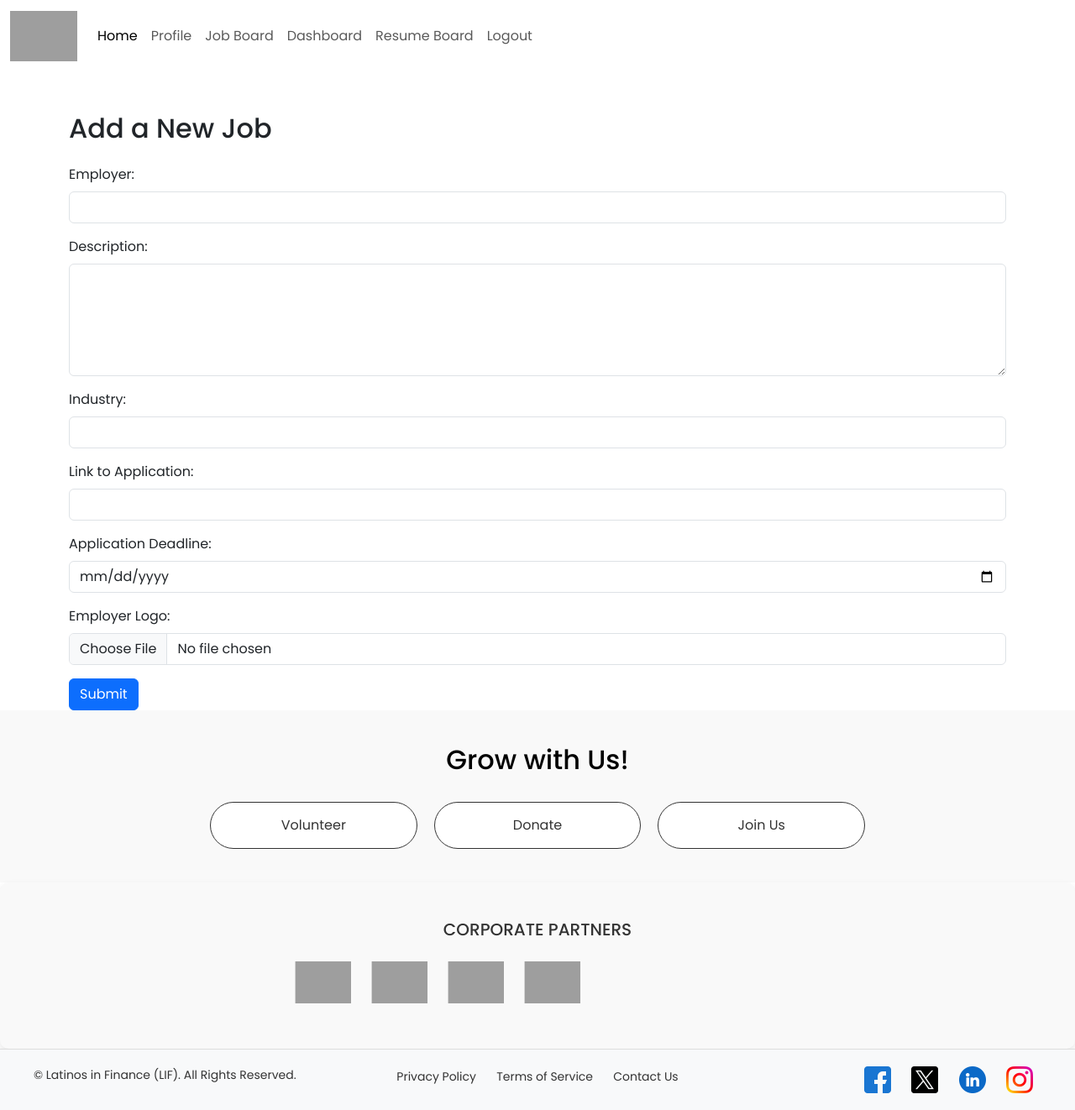
After one commit to erickvivas415/crmproject, a Django app: page /add_job/ in a window 1280 px wide. The commit adds this page. Shown: the whole page at 84% size. Run offline with Django 5.2, Linux system fonts and the light colour scheme; the visitor is signed in with stand-in values (Sample User, id 1); grey boxes are pictures that could not be loaded.

Commit message:
Update jobboard

```diff
--- a/homepage/admin.py
+++ b/homepage/admin.py
@@ -1,11 +1,12 @@
 from django.contrib import admin
 from django.contrib.auth.models import User  # Import the User model
 from django.contrib.auth.admin import UserAdmin
-from .models import Profile, Profession
+from .models import Profile, Profession, Job
 
 # Register your custom models
 admin.site.register(Profile)
 admin.site.register(Profession)
+admin.site.register(Job)
 
 # Admin site header and titles
 admin.site.site_header = 'LIF CRM Administration'
--- a/homepage/forms.py
+++ b/homepage/forms.py
@@ -1,6 +1,6 @@
 from django.contrib.auth.forms import UserCreationForm
 from django.contrib.auth.models import User
-from .models import Profile
+from .models import Profile, Job
 from django import forms
 
 
@@ -46,3 +46,8 @@ class ProfileForm(forms.ModelForm):
     class Meta:
         model = Profile
         fields = ('phone', 'city', 'state', 'zip', 'country', 'gender', 'image')
+
+class JobForm(forms.ModelForm):
+    class Meta:
+        model = Job
+        fields = ['employer', 'description', 'industry', 'application_link', 'application_deadline', 'employer_logo']
--- a/homepage/models.py
+++ b/homepage/models.py
@@ -77,3 +77,38 @@ class Profession(models.Model):
 
     def __str__(self):
         return(f"{self.user}")
+
+class Job(models.Model):
+    user = models.ForeignKey(User, on_delete=models.CASCADE, related_name="jobs")
+    employer = models.CharField(max_length=100)
+    description = models.TextField()
+    industry = models.CharField(max_length=50)
+    application_link = models.URLField(max_length=500)
+    application_deadline = models.DateField()
+    employer_logo = models.ImageField(
+        upload_to='employer_logos/',
+        default='employer_logos/default_logo.jpg',
+        blank=True
+    )
+    date_posted = models.DateTimeField(auto_now_add=True)
+
+    def __str__(self):
+        return f"{self.employer} - {self.industry}"
+
+    def save(self, *args, **kwargs):
+        super().save(*args, **kwargs)
+
+        # Automatically resize the logo if it's too large
+        if self.employer_logo and self.employer_logo.name != 'employer_logos/default_logo.jpg':
+            img = Image.open(self.employer_logo)
+            if img.height > 300 or img.width > 300:
+                output_size = (300, 300)
+                img.thumbnail(output_size)
+
+                # Save the resized image
+                img_io = BytesIO()
+                img.save(img_io, format='JPEG')
+                img_io.seek(0)
+                self.employer_logo.save(self.employer_logo.name, img_io, save=False)
+
+        super().save(*args, **kwargs)
--- /dev/null
+++ b/homepage/templates/homepage/add_job.html
@@ -0,0 +1,40 @@
+{% extends 'homepage/index.html' %}
+
+{% block content %}
+<div class="container mt-5">
+    <h2 class="mb-4">Add a New Job</h2>
+    <form method="post" enctype="multipart/form-data">
+        {% csrf_token %}
+        <div class="mb-3">
+            <label for="employer" class="form-label">Employer:</label>
+            <input type="text" class="form-control" id="employer" name="employer" required>
+        </div>
+
+        <div class="mb-3">
+            <label for="description" class="form-label">Description:</label>
+            <textarea class="form-control" id="description" name="description" rows="5" required></textarea>
+        </div>
+
+        <div class="mb-3">
+            <label for="industry" class="form-label">Industry:</label>
+            <input type="text" class="form-control" id="industry" name="industry" required>
+        </div>
+
+        <div class="mb-3">
+            <label for="application_link" class="form-label">Link to Application:</label>
+            <input type="url" class="form-control" id="application_link" name="application_link" required>
+        </div>
+
+        <div class="mb-3">
+            <label for="application_deadline" class="form-label">Application Deadline:</label>
+            <input type="date" class="form-control" id="application_deadline" name="application_deadline" required>
+        </div>
+
+        <div class="mb-3">
+            <label for="logo" class="form-label">Employer Logo:</label>
+            <input type="file" class="form-control" id="logo" name="logo">
+        </div>
+        <button type="submit" class="btn btn-primary">Submit</button>
+    </form>
+</div>
+{% endblock %}
--- a/homepage/templates/homepage/index.html
+++ b/homepage/templates/homepage/index.html
@@ -38,7 +38,7 @@
                     <a class="nav-link" href="{% url 'profile' %}">Profile</a>
                   </li>
                   <li class="nav-item">
-                    <a class="nav-link" href=#>Job Board</a>
+                    <a class="nav-link" href="{% url 'jobboard' %}">Job Board</a>
                   </li>
                   {% if user.is_staff %}
                   <li class="nav-item">
--- a/homepage/templates/homepage/profile.html
+++ b/homepage/templates/homepage/profile.html
@@ -115,6 +115,7 @@
                     <br>
 
                 </div>
+                <p class="text-center">Please fill everything you can to take full advantage of your membership.</p>
 
                 </div>
 
--- a/homepage/templates/homepage/update_profile.html
+++ b/homepage/templates/homepage/update_profile.html
@@ -145,6 +145,7 @@
                 </div>
 
                 </div>
+                <p class="text-center">Please fill everything you can to take full advantage of your membership.</p>
 
           </div>
           <br>
--- a/homepage/urls.py
+++ b/homepage/urls.py
@@ -17,6 +17,7 @@ urlpatterns = [
     path('delete_user/<int:id>/', views.delete_user, name='delete_user'),
     path('dashboard/', views.dashboard_view, name='dashboard'),
     path('member/<int:id>/', views.member_profile, name='member_profile'),  # This should match the link in your template
-
+    path('jobboard/', views.jobboard, name='jobboard'),
+    path('add_job/', views.add_job, name='add_job'),
 
 ]
--- a/homepage/views.py
+++ b/homepage/views.py
@@ -1,10 +1,10 @@
 from django.utils.http import urlsafe_base64_decode
 from django.shortcuts import render, redirect, get_object_or_404
-from .models import User, Profile, Profession
+from .models import User, Profile, Profession, Job
 from django.contrib.auth import login, authenticate, logout, get_user_model
 from django.contrib import messages
 from django.shortcuts import redirect
-from .forms import SignUpForm
+from .forms import SignUpForm, JobForm
 from django.contrib.auth.models import User
 from django.db.models import Count
 from django.core.paginator import Paginator
@@ -21,6 +21,7 @@ from django.core.files.storage import default_storage
 import io
 from django.shortcuts import render, redirect
 from django.conf import settings
+from django.utils import timezone
 
 
 from django.db.models import Q
@@ -282,7 +283,7 @@ def custom_password_reset_confirm(request, uidb64, token):
 
 
 def dashboard_view(request):
-    total_users = Profile.objects.count()
+    total_users = User.objects.count()
 
     gender_dist = list(Profile.objects.values('gender').annotate(count=Count('id')))
     city_dist = list(Profile.objects.values('city').annotate(count=Count('id')))
@@ -319,6 +320,38 @@ def member_profile(request, id):
         'profession1': profession,
     }
 
+    return render(request, 'homepage/member_profile.html', context)
 
+def jobboard(request):
+    # Get the current date
+    current_date = timezone.now().date()
 
-    return render(request, 'homepage/member_profile.html', context)
+    # Fetch only jobs with a future application deadline
+    job_list = Job.objects.filter(application_deadline__gt=current_date)
+
+    # Paginate the filtered job list
+    paginator = Paginator(job_list, 10)  # Show 10 jobs per page
+    page_number = request.GET.get('page')
+    page_obj = paginator.get_page(page_number)
+
+    # Get the logged-in user
+    current_user = request.user if request.user.is_authenticated else None
+
+    return render(request, 'homepage/jobs.html', {
+        'page_obj': page_obj,
+        'user': current_user,
+    })
+
+@login_required
+def add_job(request):
+    if request.method == 'POST':
+        form = JobForm(request.POST, request.FILES)
+        if form.is_valid():
+            job = form.save(commit=False)
+            job.user = request.user  # Link the job to the logged-in user
+            job.save()
+            return redirect('jobboard')
+    else:
+        form = JobForm()
+
+    return render(request, 'homepage/add_job.html', {'form': form})
```
Also changed, not shown: homepage/templates/homepage/jobs.html (added, +47 -0 lines), homepage/management/commands/remind_inactice_users.py (added), homepage/migrations/0008_job.py (added).
